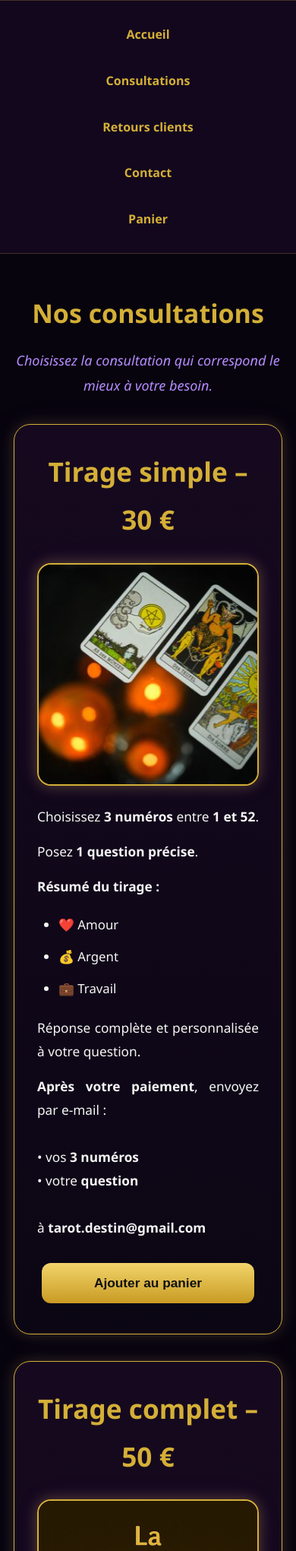
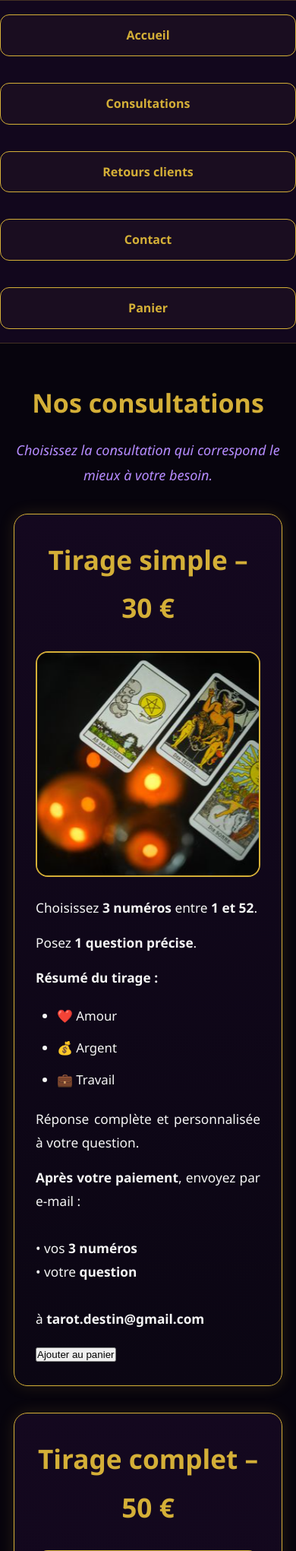
Before and after one commit to MSEDIT-1304/Telma-Tarot-Destin, a Flask app: page /services in a window 390 px wide. Shown: the part 71-2112 px from the top of the page at 76% size. Run offline with Flask 3, Linux system fonts and the light colour scheme.

Commit message:
Update style.css

```diff
--- a/static/style.css
+++ b/static/style.css
@@ -292,6 +292,10 @@ h2{
 MENU
 ==================================================*/
 
+/*==================================================
+MENU
+==================================================*/
+
 .navbar{
 
     display:flex;
@@ -300,9 +304,9 @@ MENU
 
     align-items:center;
 
-    gap:18px;
+    gap:35px;
 
-    padding:18px;
+    padding:18px 0;
 
     background:#12071d;
 
@@ -314,25 +318,33 @@ MENU
 
 .navbar a{
 
+    display:inline-block;
+
+    padding:12px 28px;
+
+    border:1px solid #d4af37;
+
+    border-radius:12px;
+
+    background:#1a0d20;
+
     color:#d4af37;
+
+    font-weight:600;
 
     text-decoration:none;
 
-    padding:12px 24px;
-
-    border-radius:10px;
-
     transition:.30s;
-
-    font-weight:600;
 
 }
 
 .navbar a:hover{
 
-    background:#4d2168;
+    background:#5a2381;
 
-    color:white;
+    color:#ffffff;
+
+    transform:translateY(-2px);
 
 }
 
@@ -484,21 +496,19 @@ MOBILE
 
 .carte-premium{
 
-    max-width:900px;
+    max-width:850px;
 
     margin:35px auto;
 
-    padding:30px;
+    padding:28px;
 
-    background:linear-gradient(180deg,#16091f,#0b0614);
+    background:linear-gradient(180deg,#14081f,#0b0613);
 
     border:1px solid #d4af37;
 
-    border-radius:22px;
+    border-radius:18px;
 
-    box-shadow:
-        0 0 18px rgba(212,175,55,.18),
-        0 0 35px rgba(120,70,180,.12);
+    box-shadow:0 0 20px rgba(212,175,55,.15);
 
 }
 
@@ -518,19 +528,15 @@ MOBILE
 
     display:block;
 
-    width:100%;
+    width:420px;
 
-    max-width:500px;
+    max-width:100%;
 
     margin:25px auto;
 
-    border-radius:18px;
+    border-radius:16px;
 
     border:2px solid #d4af37;
-
-    box-shadow:
-        0 0 18px rgba(212,175,55,.30),
-        0 0 28px rgba(120,70,180,.20);
 
 }
 
@@ -564,38 +570,58 @@ MOBILE
 
 }
 
-.btn-or{
+/*==================================================
+MENU
+==================================================*/
 
-    display:block;
+.navbar{
 
-    width:280px;
+    display:flex;
 
-    margin:30px auto 10px;
+    justify-content:center;
 
-    padding:16px;
+    align-items:center;
 
-    border:none;
+    gap:35px;
+
+    padding:18px 0;
+
+    background:#12071d;
+
+    border-top:1px solid rgba(212,175,55,.25);
+
+    border-bottom:1px solid rgba(212,175,55,.25);
+
+}
+
+.navbar a{
+
+    display:inline-block;
+
+    padding:12px 28px;
+
+    border:1px solid #d4af37;
 
     border-radius:12px;
 
-    background:linear-gradient(180deg,#f2d46b,#c89b23);
+    background:#1a0d20;
 
-    color:#111;
+    color:#d4af37;
 
-    font-size:1.08rem;
+    font-weight:600;
 
-    font-weight:bold;
+    text-decoration:none;
 
-    cursor:pointer;
-
-    transition:.25s;
+    transition:.30s;
 
 }
 
-.btn-or:hover{
+.navbar a:hover{
+
+    background:#5a2381;
+
+    color:#ffffff;
 
     transform:translateY(-2px);
 
-    box-shadow:0 0 18px rgba(212,175,55,.45);
-
 }
```
